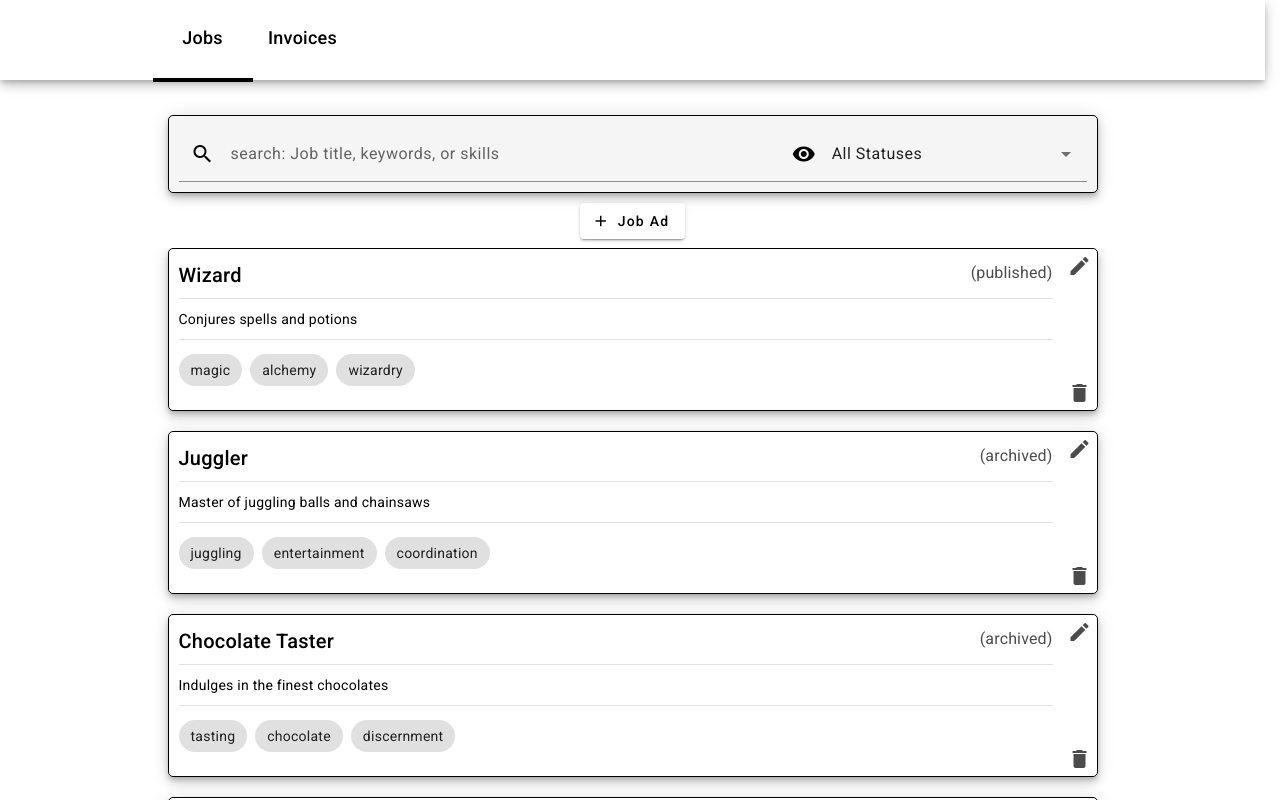
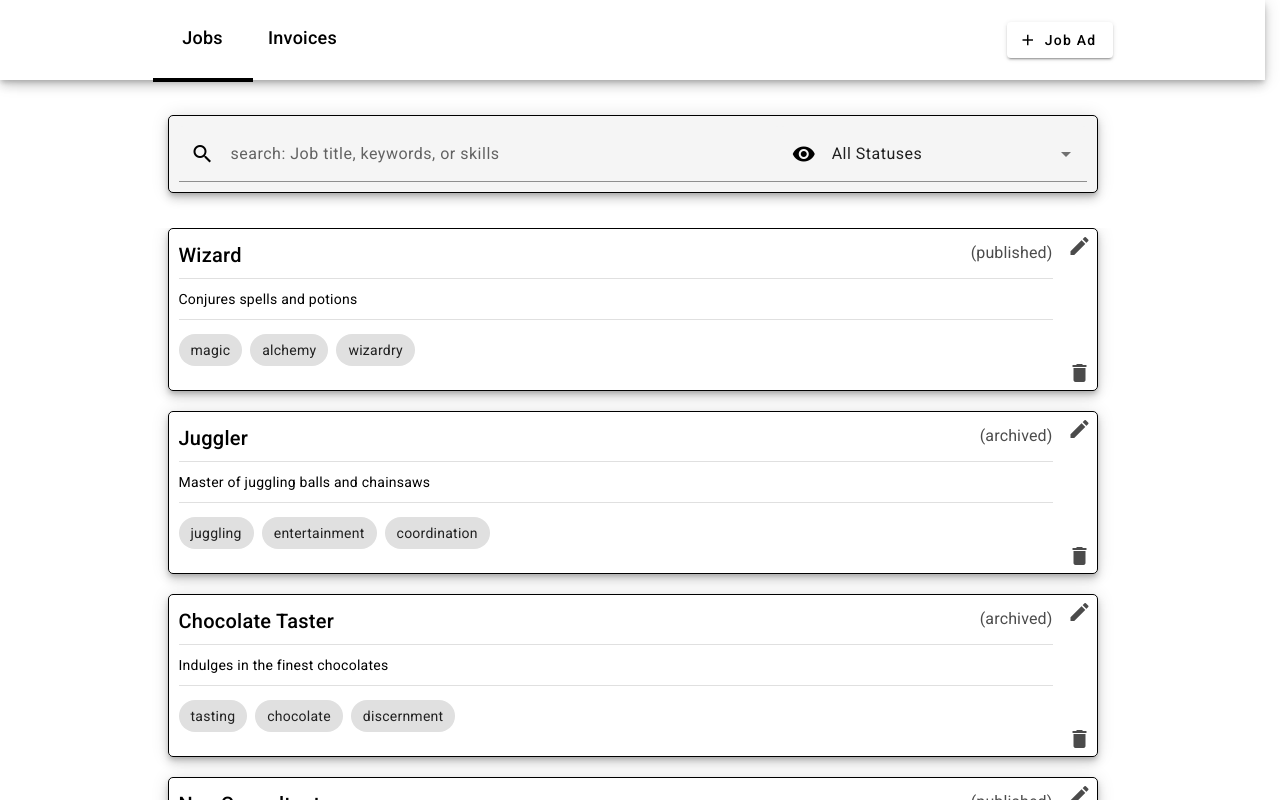
Before and after one commit to NikolaArsenovic/txtask, an Angular app: page /jobs in a window 1280 px wide. Shown: the top 800 px of the page. Built offline with nearby package versions, Linux system fonts and the light colour scheme; data requests are answered from the project's data file.

Commit message:
Bug fixing and restructuring ui

```diff
--- a/src/app/core/components/error/error.component.scss
+++ b/src/app/core/components/error/error.component.scss
@@ -15,6 +15,8 @@
   padding-right: 10px;
   padding-left: 10px;
 
+  z-index: 101;
+
   .close {
     cursor: pointer;
     font-size: 15px;
--- a/src/app/core/components/header/header.component.html
+++ b/src/app/core/components/header/header.component.html
@@ -1,10 +1,18 @@
 <div class="header mat-elevation-z6">
-  <div class="links">
-    <div class="link" routerLink="/jobs" routerLinkActive="active">
-      <span class="text">Jobs</span>
+  <div class="header-items">
+    <div class="links">
+      <div class="link" routerLink="/jobs" routerLinkActive="active">
+        <span class="text">Jobs</span>
+      </div>
+      <div class="link" routerLink="/invoices" routerLinkActive="active">
+        <span class="text">Invoices</span>
+      </div>
     </div>
-    <div class="link" routerLink="/invoices" routerLinkActive="active">
-      <span class="text">Invoices</span>
+    <div class="add-button-wrapper">
+      <button type="button" (click)="openDialog()" class="add-button" mat-raised-button>
+        <mat-icon>add</mat-icon>
+        Job Ad
+      </button>
     </div>
   </div>
 </div>
--- a/src/app/core/components/header/header.component.scss
+++ b/src/app/core/components/header/header.component.scss
@@ -8,12 +8,25 @@
   z-index: 100;
   background-color: white;
 
-  .links {
+  .header-items {
     width: 960px;
     margin-left:auto;
     margin-right: auto;
-    display: flex ;
+    display: flex;
+    justify-content: space-between;
 
+    .add-button-wrapper {
+      display: flex;
+      justify-content: center;
+      align-items: center;
+
+      .add-button {
+        background-color: white;
+      }
+    }
+
+    .links {
+      display: flex;
       .active {
         border-bottom: 4px solid black;
       }
@@ -39,3 +52,5 @@
       }
     }
   }
+
+}
--- a/src/app/core/components/header/header.component.ts
+++ b/src/app/core/components/header/header.component.ts
@@ -1,4 +1,8 @@
-import { ChangeDetectionStrategy, Component } from '@angular/core';
+import { ChangeDetectionStrategy, Component, inject } from '@angular/core';
+
+import { JobAdDialogData } from '../../models/job-ad-dialog-data.model';
+import { JobAdFormDialogComponent } from 'src/app/modules/jobs/components/job-ad-form-dialog/job-ad-form-dialog.component';
+import { MatDialog } from '@angular/material/dialog';
 
 @Component({
   selector: 'app-header',
@@ -7,4 +11,15 @@ import { ChangeDetectionStrategy, Component } from '@angular/core';
   changeDetection: ChangeDetectionStrategy.OnPush
 })
 export class HeaderComponent {
+  dialog = inject(MatDialog);
+
+  openDialog() {
+    const data: JobAdDialogData = {
+      title: 'Create Job Ad',
+    };
+
+    this.dialog.open(JobAdFormDialogComponent, {
+      data
+    });
+  }
 }
--- a/src/app/core/core.module.ts
+++ b/src/app/core/core.module.ts
@@ -1,14 +1,16 @@
 import { ErrorHandler, NgModule } from '@angular/core';
+import { provideHttpClient, withInterceptorsFromDi } from '@angular/common/http';
 
 import { CommonModule } from '@angular/common';
 import { CustomErrorHandler } from './error.handler';
+import { ErrorComponent } from './components/error/error.component';
 import { HeaderComponent } from './components/header/header.component';
-import { provideHttpClient, withInterceptorsFromDi } from '@angular/common/http';
 import { LayoutComponent } from './components/layout/layout.component';
+import {MatButtonModule} from '@angular/material/button';
+import {MatIconModule} from '@angular/material/icon';
 import { MatProgressSpinnerModule } from '@angular/material/progress-spinner';
 import { RouterModule } from '@angular/router';
 import { apiBackendProvider } from './interceptors/api.interceptor';
-import { ErrorComponent } from './components/error/error.component';
 
 @NgModule({ declarations: [
         LayoutComponent,
@@ -17,11 +19,17 @@ import { ErrorComponent } from './components/error/error.component';
     ],
     exports: [
         LayoutComponent
-    ], imports: [CommonModule,
-        RouterModule,
-        MatProgressSpinnerModule], providers: [
-        apiBackendProvider,
-        { provide: ErrorHandler, useClass: CustomErrorHandler },
+    ],
+    imports: [
+      CommonModule,
+      RouterModule,
+      MatProgressSpinnerModule,
+      MatIconModule,
+      MatButtonModule
+    ],
+    providers: [
+      apiBackendProvider,
+      { provide: ErrorHandler, useClass: CustomErrorHandler },
         provideHttpClient(withInterceptorsFromDi())
     ] })
 export class CoreModule { }
--- a/src/app/core/models/job-ad.model.ts
+++ b/src/app/core/models/job-ad.model.ts
@@ -1,5 +1,5 @@
 export interface JobAd {
-  id: number;
+  id?: number;
   /**
    * Title of a job ad. Required property.
    * It's not allowed to have two job ads with the same title.
--- a/src/app/core/services/job.service.ts
+++ b/src/app/core/services/job.service.ts
@@ -21,6 +21,7 @@ export class JobService {
       createdAt: new Date(),
       updatedAt: new Date()
     }
+    delete jobAdDto.id; // json server wont ignore null values for id
     return this.http.post<JobAdDto>('jobs', jobAdDto);
   }
 
--- a/src/app/modules/jobs/components/job-ad-form-dialog/job-ad-form-dialog.component.ts
+++ b/src/app/modules/jobs/components/job-ad-form-dialog/job-ad-form-dialog.component.ts
@@ -122,6 +122,10 @@ export class JobAdFormDialogComponent {
       if(skills) {
         const index = skills.indexOf(skill);
         if (index >= 0) {
+          if(skills.includes(skill)){
+            this.remove(skill);
+            return;
+          }
           skills[index] = value;
 
           this.skills.setValue(skills);
--- a/src/app/modules/jobs/components/job-ad-item/job-ad-item.component.ts
+++ b/src/app/modules/jobs/components/job-ad-item/job-ad-item.component.ts
@@ -18,7 +18,7 @@ export class JobAdItemComponent {
   @Input() jobAd?: JobAd;
 
   delete(): void {
-    if(this.jobAd) {
+    if(this.jobAd && this.jobAd.id) {
       this.jobService.deleteJobAd(this.jobAd.id);
     }
   }
--- a/src/app/modules/jobs/components/job-search-bar/job-search-bar.component.scss
+++ b/src/app/modules/jobs/components/job-search-bar/job-search-bar.component.scss
@@ -1,5 +1,5 @@
 .job-add-search-bar-wrapper {
-  padding-top:20px;
+  padding: 20px 0 20px 0;
 
   .fields {
     background-color: rgb(245, 245, 245);
--- a/src/app/modules/jobs/pages/jobs/jobs.component.html
+++ b/src/app/modules/jobs/pages/jobs/jobs.component.html
@@ -1,12 +1,6 @@
 <div class="job-ads-wrapper">
   <div class="static-part">
     <app-job-search-bar></app-job-search-bar>
-    <div class="add-button-wrapper">
-      <button type="button" (click)="openDialog()" class="add-button" mat-raised-button>
-        <mat-icon>add</mat-icon>
-        Job Ad
-      </button>
-    </div>
   </div>
   <div class="job-ad-list">
     @for (jobAd of (jobAds$ | async); track jobAd) {
--- a/src/app/modules/jobs/pages/jobs/jobs.component.scss
+++ b/src/app/modules/jobs/pages/jobs/jobs.component.scss
@@ -5,21 +5,10 @@
     right: 0;
     z-index: 99;
     background-color: white;
-    padding: 15px 15px 0 15px;
-
-    .add-button-wrapper {
-      display: flex;
-      justify-content: center;
-      height: 55px;
-      align-items: center;
-
-      .add-button {
-        background-color: white;
-      }
-    }
+    padding: 15px;
   }
 
   .job-ad-list {
-    padding: 0 15px;
+    padding: 0 15px 15px 15px;
   }
 }
```
Lines whose indentation alone changed are shown as unchanged.
